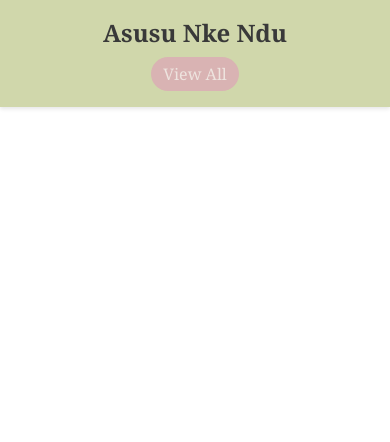
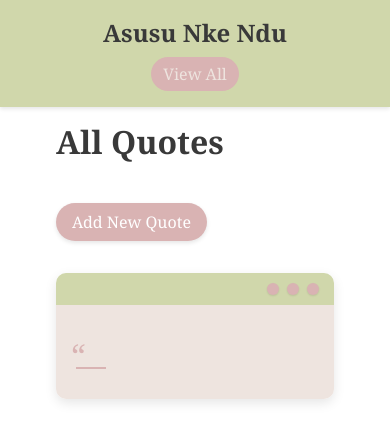
Before and after one commit to Luvjen11/Akuko-nke-Ndu, a React (Vite) app in the folder frontend/: page /all-quotes in a window 390 px wide. Shown: the top 442 px of the page. Built offline with nearby package versions, Linux system fonts and the light colour scheme.

Commit message:
implement all quotes component and style it

```diff
--- a/frontend/src/App.jsx
+++ b/frontend/src/App.jsx
@@ -3,16 +3,18 @@ import Quote from "./components/Quote";
 import Navbar from "./components/Navbar";
 import "./App.css";
 import NewQuote from "./components/NewQuote";
+import AllQuotes from "./components/AllQuotes";
 
 function App() {
   return (
     <Router>
       <Navbar />
       <Routes>
-      <Route path="/" element={<Quote />}></Route>
+        <Route path="/" element={<Quote />}></Route>
         <Route path="/quotes" element={<Quote />}></Route>
         <Route path="/quotes/random" element={<Quote />}></Route>
         <Route path="/add-quote" element={<NewQuote />}></Route>
+        <Route path="/all-quotes" element={<AllQuotes />}></Route>
       </Routes>
     </Router>
   );
--- /dev/null
+++ b/frontend/src/components/AllQuotes.css
@@ -0,0 +1,170 @@
+.all-quotes-container {
+    padding: 2rem;
+    padding-top: 6rem;
+    max-width: 1200px;
+    margin: 0 auto;
+  }
+
+  .quotes-header {
+    display: flex;
+    justify-content: space-between;
+    align-items: center;
+    margin-bottom: 2rem;
+  }
+
+  .quotes-header h1 {
+    font-family: 'Georgia', serif;
+    color: #393939;
+    margin: 0;
+  }
+
+  .quotes-grid {
+    display: grid;
+    grid-template-columns: repeat(auto-fill, minmax(300px, 1fr));
+    gap: 2rem;
+  }
+
+  .quote-card {
+    background: #FFF;
+    border-radius: 10px;
+    overflow: hidden;
+    box-shadow: 0 4px 12px rgba(0, 0, 0, 0.1);
+    display: flex;
+    flex-direction: column;
+    height: 100%;
+    transition: transform 0.3s ease, box-shadow 0.3s ease;
+  }
+
+  .quote-card:hover {
+    transform: translateY(-5px);
+    box-shadow: 0 8px 24px rgba(0, 0, 0, 0.15);
+  }
+
+  .quote-card-header {
+    background: #D0D7AB;
+    padding: 10px 15px;
+    display: flex;
+    justify-content: flex-end;
+  }
+
+  .header-dots {
+    display: flex;
+    gap: 8px;
+  }
+
+  .header-dot {
+    width: 12px;
+    height: 12px;
+    border-radius: 50%;
+    background: #D9B3B3;
+    box-shadow: 0 1px 2px rgba(0, 0, 0, 0.1);
+  }
+
+  .quote-card-body {
+    padding: 20px;
+    background: #EEE4DF;
+    flex: 1;
+    display: flex;
+    flex-direction: column;
+  }
+
+  .quote-text {
+    font-family: 'Georgia', serif;
+    font-size: 1.1rem;
+    color: #393939;
+    margin-bottom: 1.5rem;
+    flex: 1;
+    position: relative;
+    padding-left: 15px;
+  }
+
+  .quote-text::before {
+    content: "\201C"; /* Using Unicode character for left double quotation mark */
+    position: absolute;
+    left: -5px;
+    top: -10px;
+    font-size: 2rem;
+    color: #D9B3B3;
+  }
+
+  .quote-details {
+    margin-top: auto;
+  }
+
+  .author-text {
+    font-family: 'Georgia', serif;
+    font-size: 1rem;
+    color: #D9B3B3;
+    margin: 0;
+    position: relative;
+    padding-top: 0.5rem;
+  }
+
+  .author-text::before {
+    content: "";
+    position: absolute;
+    top: 0;
+    left: 0;
+    width: 30px;
+    height: 2px;
+    background: #D9B3B3;
+  }
+
+  .book-text {
+    font-family: 'Georgia', serif;
+    font-size: 0.9rem;
+    font-style: italic;
+    color: #393939;
+    margin: 0.3rem 0 0;
+  }
+
+  .loading-message,
+  .error-message,
+  .no-quotes-message {
+    text-align: center;
+    padding: 3rem;
+    font-family: 'Georgia', serif;
+    color: #393939;
+  }
+
+  .retry-button,
+  .add-quote-button {
+    background: #D9B3B3;
+    color: #FFF;
+    font-family: 'Georgia', serif;
+    font-size: 1rem;
+    padding: 8px 16px;
+    border-radius: 20px;
+    border: none;
+    cursor: pointer;
+    text-decoration: none;
+    display: inline-block;
+    transition: all 0.3s ease;
+  }
+
+  .retry-button:hover,
+  .add-quote-button:hover {
+    background: #b38d8d;
+    transform: translateY(-2px);
+  }
+
+  .no-quotes-message .add-quote-button {
+    margin-top: 1rem;
+  }
+
+  @media (max-width: 768px) {
+    .all-quotes-container {
+      padding: 1rem;
+      padding-top: 5rem;
+    }
+
+    .quotes-header {
+      flex-direction: column;
+      align-items: flex-start;
+      gap: 1rem;
+    }
+
+    .quotes-grid {
+      grid-template-columns: 1fr;
+    }
+  }
--- /dev/null
+++ b/frontend/src/components/AllQuotes.jsx
@@ -0,0 +1,36 @@
+import React from 'react'
+import "./AllQuotes.css";
+import { Link } from 'react-router-dom';
+
+const AllQuotes = () => {
+  return (
+    <div className="all-quotes-container">
+      <div className="quotes-header">
+        <h1>All Quotes</h1>
+        <Link to="/add-quote" className="add-quote-button">
+          Add New Quote
+        </Link>
+      </div>
+      <div className="quotes-grid">
+        <div className="quote-card">
+          <div className="quote-card-header">
+            <div className="header-dots">
+              <div className="header-dot"></div>
+              <div className="header-dot"></div>
+              <div className="header-dot"></div>
+            </div>
+          </div>
+          <div className="quote-card-body">
+            <p className='quote-text'></p>
+            <div className='quote-details'>
+                <p className='author-text'></p>
+                <p className='book-text'></p>
+            </div>
+          </div>
+        </div>
+      </div>
+    </div>
+  );
+}
+
+export default AllQuotes;
--- a/frontend/src/components/Navbar.jsx
+++ b/frontend/src/components/Navbar.jsx
@@ -7,7 +7,7 @@ const Navbar = () => {
     <nav className="navbar-container">
       <Link to="/" className="logo-text">Asusu Nke Ndu</Link>
       <div className="nav-links-container">
-        <Link to="/archive" className="nav-link">View All</Link>
+        <Link to="/all-quotes" className="nav-link">View All</Link>
       </div>
     </nav>
   );
```
